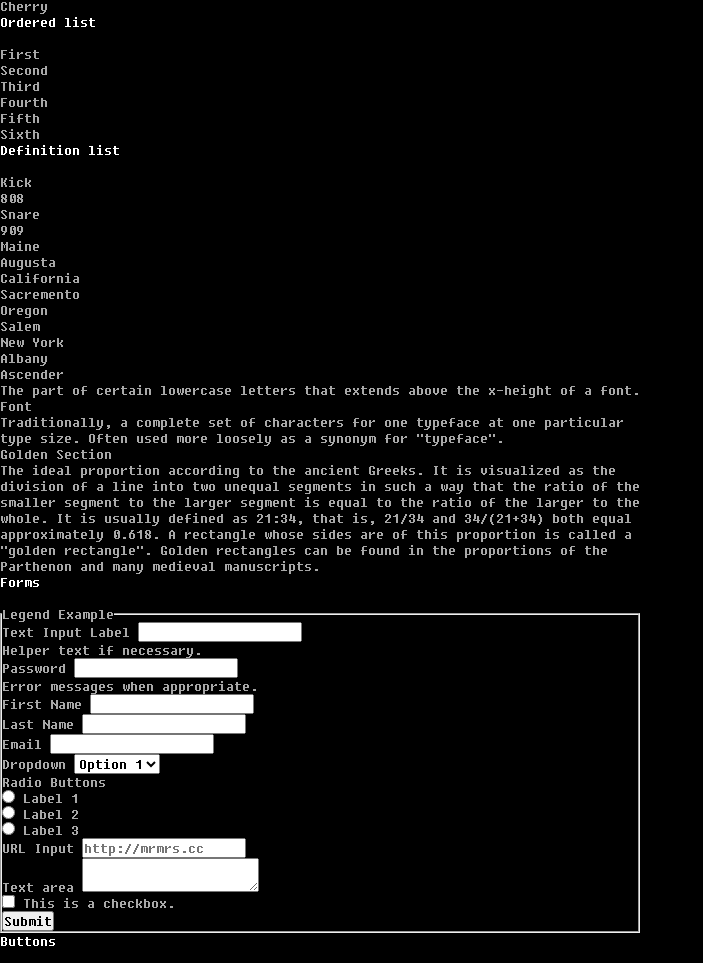
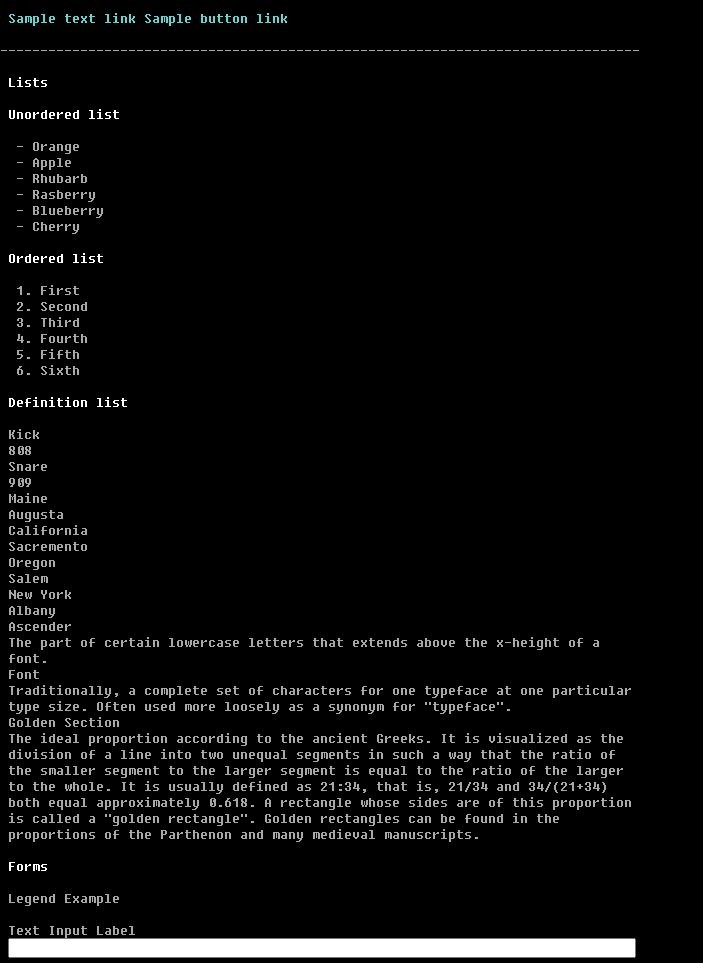
Before and after one commit to javanile/fixedsys-css, a website: page test/dark/index.html in a window 1280 px wide. Shown: the part 1046-2009 px from the top of the page, without its empty margins (0-703 px from the left). Drawn offline with Linux system fonts and the light colour scheme.

Commit message:
Fix dark theme padding and inputs

```diff
--- a/css/fixedsys-dark.css
+++ b/css/fixedsys-dark.css
@@ -13,22 +13,6 @@
     font-smooth: never;
 }
 
-html, body {
-    margin: 0;
-    padding: 0;
-    background: #000000;
-    color: #a8a8a8;
-}
-
-body > div {
-    margin: 16px 8px !important;
-}
-
-h1, h2, h3, h4, h5, h6 {
-    color: #ffffff;
-    margin-bottom: 16px;
-}
-
 * {
     font-family: 'fixedsys' !important;
     font-size: 16px !important;
@@ -37,3 +21,91 @@ h1, h2, h3, h4, h5, h6 {
     margin: 0;
     padding: 0;
 }
+
+html, body {
+    margin: 0;
+    padding: 0;
+    background: #000000;
+    color: #a8a8a8;
+}
+
+body > div,
+body > section,
+body > header {
+    margin: 16px 8px !important;
+    max-width: 640px;
+}
+
+h1, h2, h3, h4, h5, h6 {
+    color: #ffffff;
+    margin-bottom: 16px;
+}
+
+a, a:link {
+    color: #61D6D6;
+}
+
+a:hover {
+    color: #3A96DD;
+}
+
+ul {
+    padding-left: 24px;
+    margin-bottom: 16px;
+}
+
+ol {
+    padding-left: 32px;
+    margin-bottom: 16px;
+}
+
+ul > li {
+    list-style-type: "- ";
+}
+
+p {
+    margin-bottom: 16px;
+}
+
+hr {
+    height: 16px;
+    border: none;
+}
+
+hr:before {
+    content: "--------------------------------------------------------------------------------"
+}
+
+blockquote {
+    margin-bottom: 16px;
+}
+
+img {
+    max-width: 640px;
+}
+
+fieldset {
+    border: 0;
+    margin-bottom: 16px;
+}
+
+figure > img {
+    width: 100%;
+}
+
+input[type=text],
+input[type=email],
+input[type=password] {
+    width: 100%;
+    margin-bottom: 16px;
+}
+
+textarea {
+    width: 100%;
+    margin-bottom: 16px;
+}
+
+legend {
+    width: 100%;
+    margin-bottom: 16px;
+}
```
Also changed, not shown: test/dark/index.html (+2 -4 lines).
